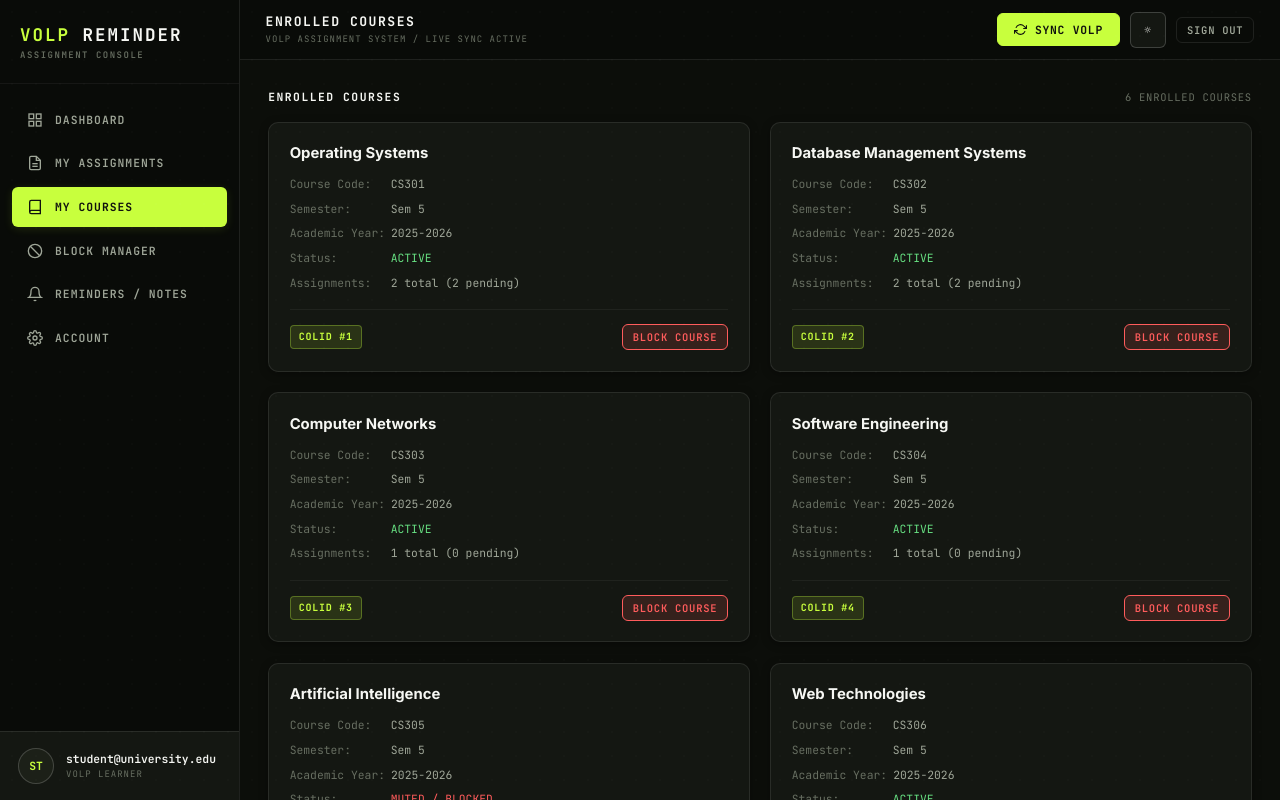
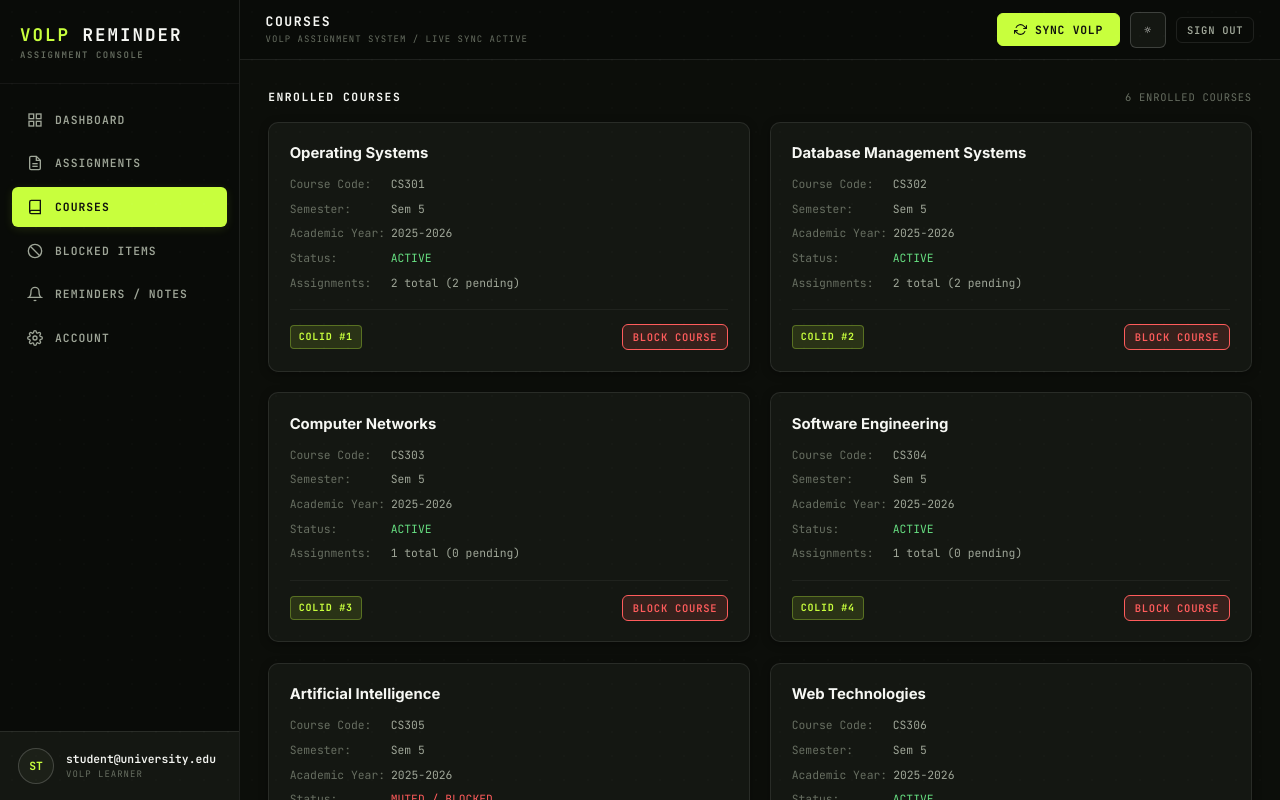
Before and after one commit to AshikAHegde/volp-p, a website: page mainprojectprototype/public/index.html in a window 1280 px wide. Both pictures are taken after a click on the button "VIEW ALL COURSES →". Drawn offline with Linux system fonts and the light colour scheme; no server answers.

Commit message:
Standardize course and assignment labels

```diff
--- a/mainprojectprototype/public/index.html
+++ b/mainprojectprototype/public/index.html
@@ -40,19 +40,19 @@
           <li class="sidebar-nav-item" data-page="tasks">
             <a href="#" onclick="navigateTo('tasks', event)">
               <svg width="16" height="16" viewBox="0 0 24 24" fill="none" stroke="currentColor" stroke-width="2"><path d="M14 2H6a2 2 0 00-2 2v16a2 2 0 002 2h12a2 2 0 002-2V8z"/><polyline points="14 2 14 8 20 8"/><line x1="16" y1="13" x2="8" y2="13"/><line x1="16" y1="17" x2="8" y2="17"/></svg>
-              MY ASSIGNMENTS
+              ASSIGNMENTS
             </a>
           </li>
           <li class="sidebar-nav-item" data-page="courses">
             <a href="#" onclick="navigateTo('courses', event)">
               <svg width="16" height="16" viewBox="0 0 24 24" fill="none" stroke="currentColor" stroke-width="2"><path d="M4 19.5A2.5 2.5 0 016.5 17H20"/><path d="M6.5 2H20v20H6.5A2.5 2.5 0 014 19.5v-15A2.5 2.5 0 016.5 2z"/></svg>
-              MY COURSES
+              COURSES
             </a>
           </li>
           <li class="sidebar-nav-item" data-page="blocked">
             <a href="#" onclick="navigateTo('blocked', event)">
               <svg width="16" height="16" viewBox="0 0 24 24" fill="none" stroke="currentColor" stroke-width="2"><circle cx="12" cy="12" r="10"/><line x1="4.93" y1="4.93" x2="19.07" y2="19.07"/></svg>
-              BLOCK MANAGER
+              BLOCKED ITEMS
             </a>
           </li>
           <li class="sidebar-nav-item" data-page="reminders">
@@ -275,8 +275,8 @@
         <!-- ================= PAGE 4: BLOCK MANAGER ================= -->
         <div class="page-view" id="page-blocked">
           <div class="page-header">
-            <div class="section-title">BLOCK & MUTE MANAGER</div>
-            <div class="meta-text">SUPPRESS NOTIFICATIONS FOR COURSES OR INDIVIDUAL ASSIGNMENTS</div>
+            <div class="section-title">BLOCKED COURSES & ASSIGNMENTS</div>
+              <div class="meta-text">MANAGE BLOCKED COURSES AND ASSIGNMENTS</div>
           </div>
 
           <div style="margin-bottom: 32px;">
@@ -302,7 +302,7 @@
 
           <div>
             <div class="section-title" style="font-size: 11px; margin-bottom: 12px; color: var(--accent);">
-              BLOCKED INDIVIDUAL ASSIGNMENTS
+              BLOCKED ASSIGNMENTS
             </div>
             <div class="table-container">
               <table class="data-table">
--- a/mainprojectprototype/public/js/app.js
+++ b/mainprojectprototype/public/js/app.js
@@ -277,9 +277,9 @@ function navigateTo(pageId, event) {
 
   const titles = {
     dashboard: 'PROJECTS DASHBOARD',
-    tasks: 'MY ASSIGNMENTS',
-    courses: 'ENROLLED COURSES',
-    blocked: 'BLOCK MANAGER',
+    tasks: 'ASSIGNMENTS',
+    courses: 'COURSES',
+    blocked: 'BLOCKED ITEMS',
     reminders: 'REMINDERS & NOTIFICATION LOG',
     settings: 'ACCOUNT CONFIGURATION'
   };
```
